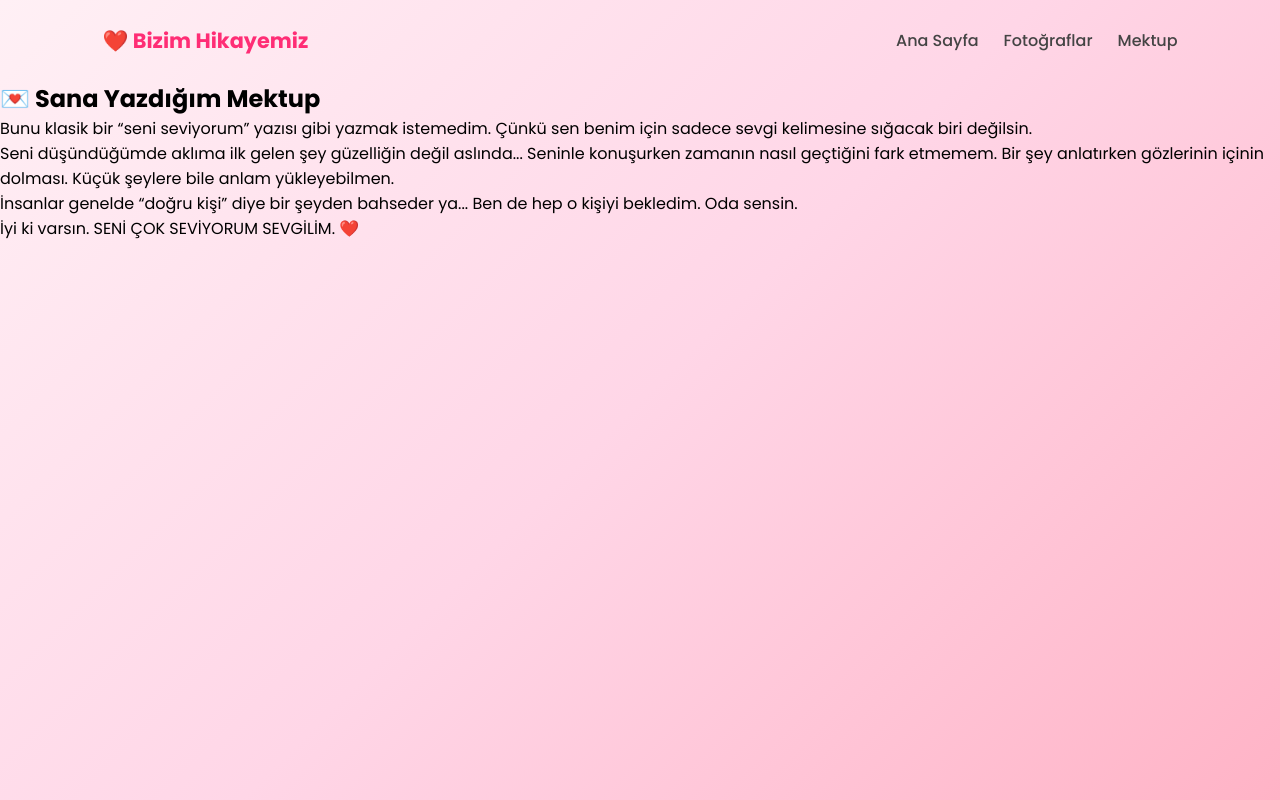
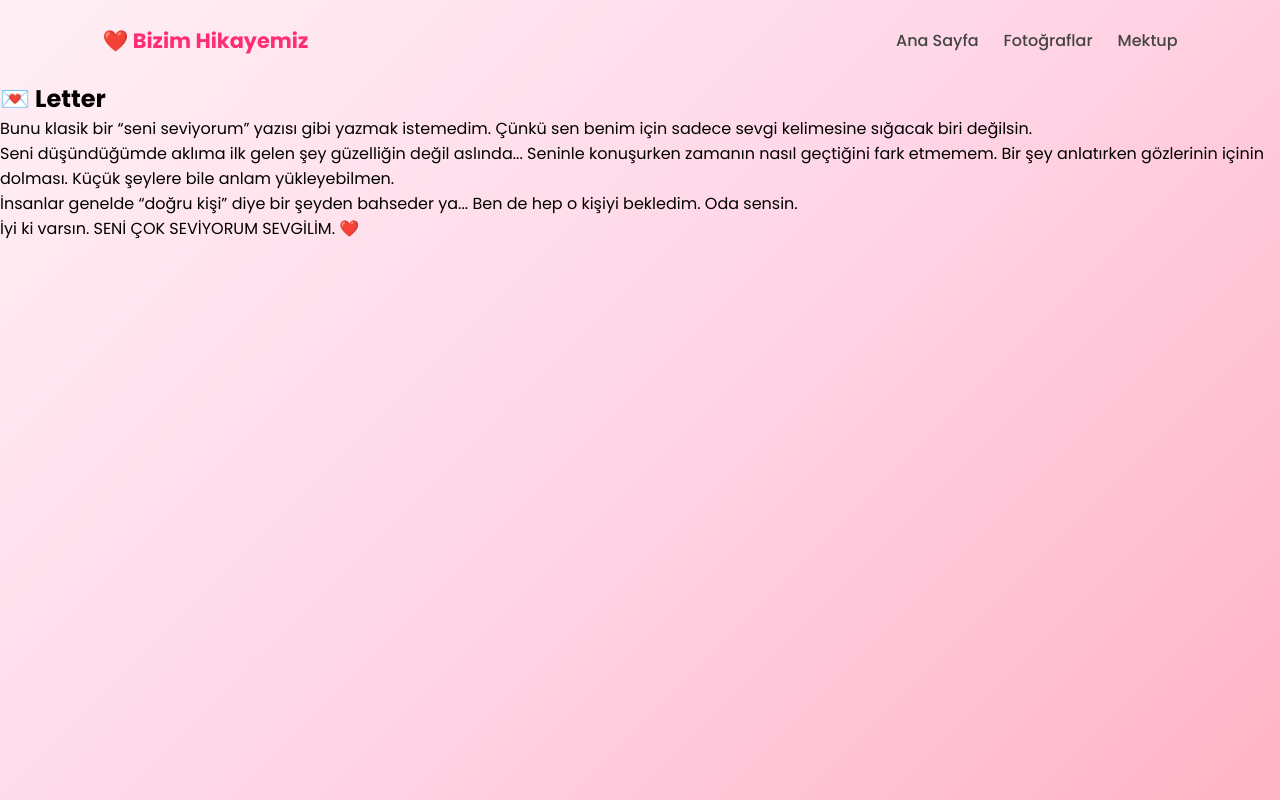
Before and after one commit to cihan470/a-k, a plain HTML site: page letter.html in a window 1280 px wide. Drawn offline with Linux system fonts and the light colour scheme.

Commit message:
Update letter.html

```diff
--- a/letter.html
+++ b/letter.html
@@ -22,7 +22,7 @@
 
         <div class="letter-card">
 
-            <h1>💌 Sana Yazdığım Mektup</h1>
+            <h1>💌 Letter </h1>
 
             <p>
                 Bunu klasik bir “seni seviyorum” yazısı gibi yazmak istemedim.
```
